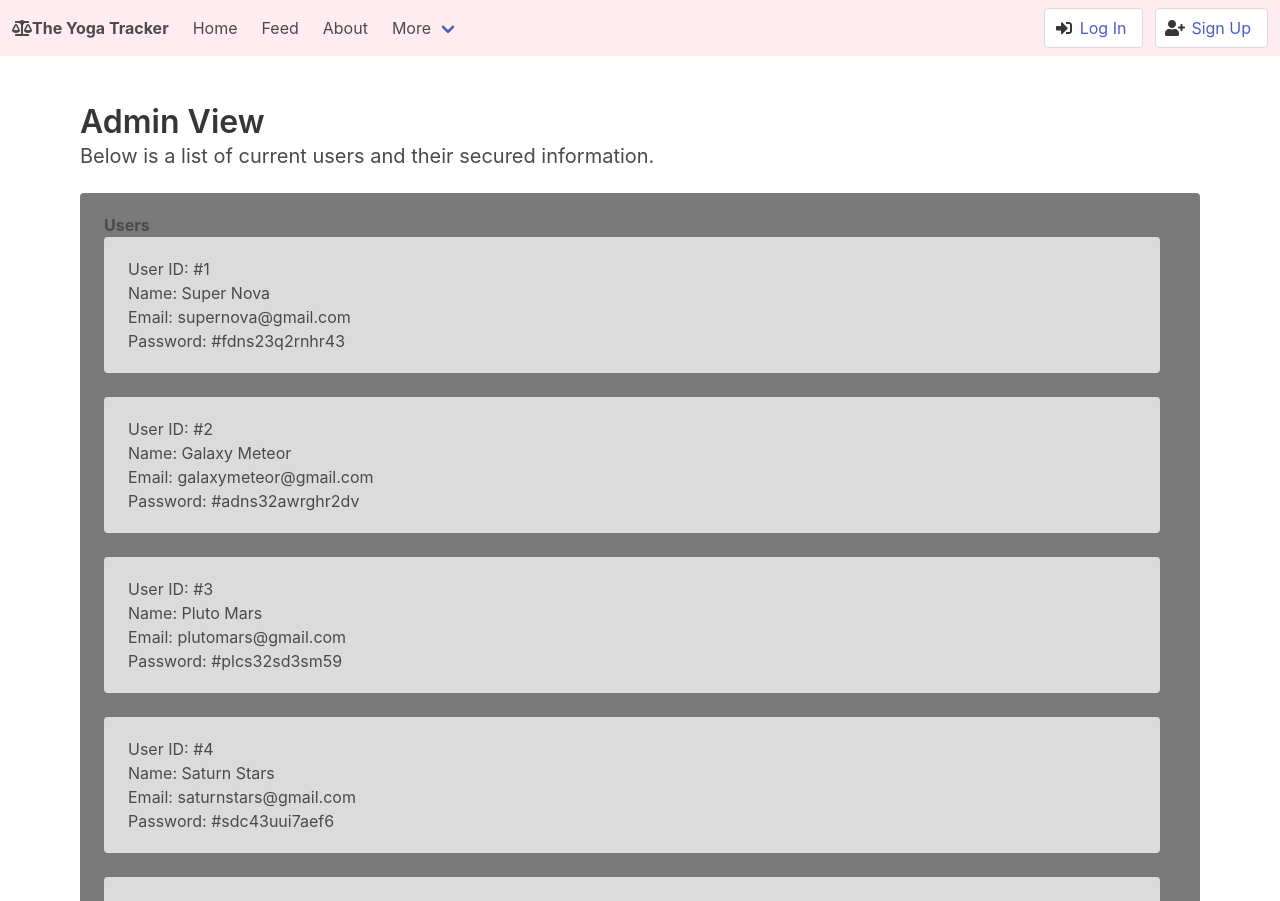
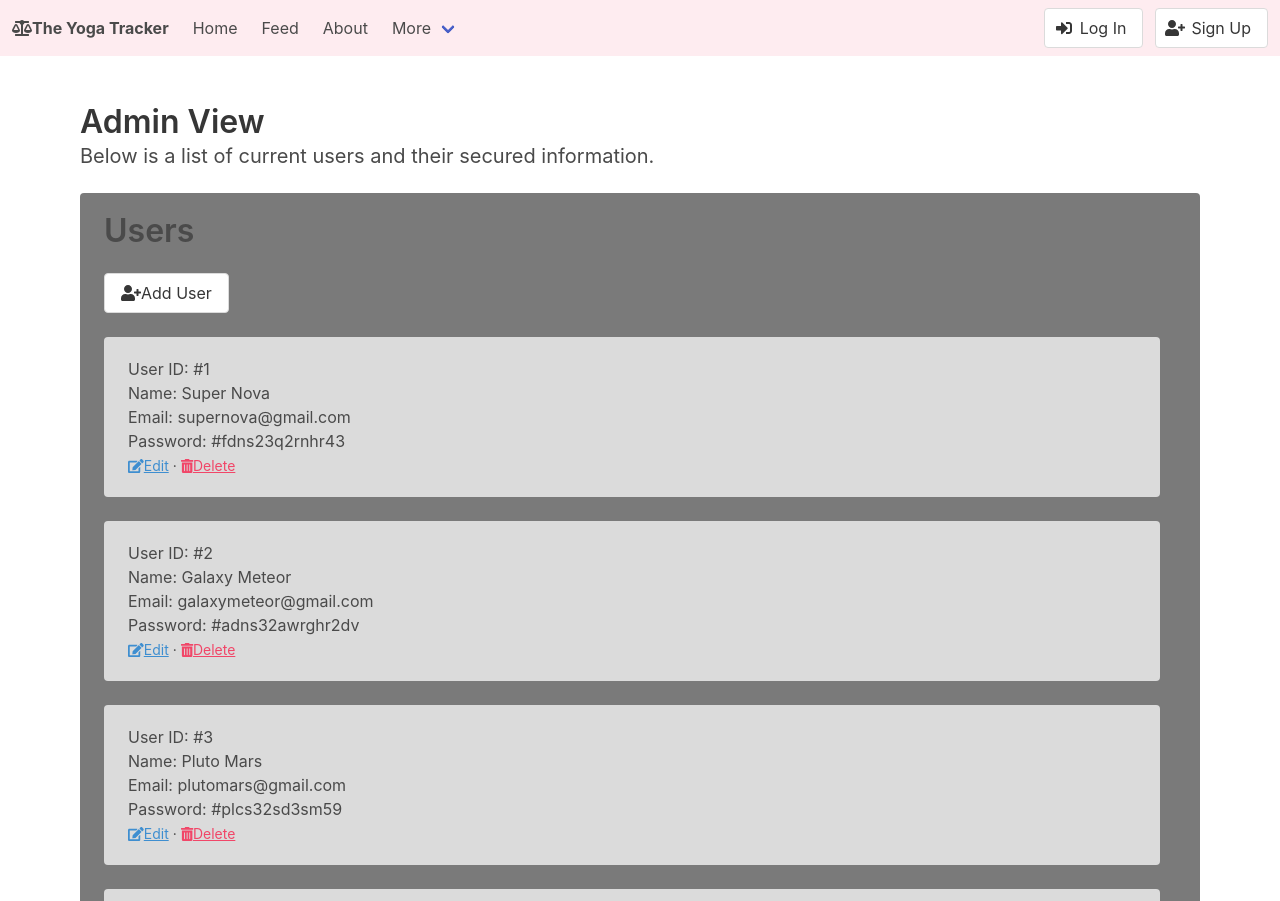
Before and after one commit to velem1/ExerciseAppFall2020, a Vue app in the folder client/: page /#/admin in a window 1280 px wide. Shown: the top 901 px of the page. Built offline with nearby package versions, Linux system fonts and the light colour scheme.

Commit message:
front end and client side update
admin components and view completed

```diff
--- a/client/src/components/layout/Header.vue
+++ b/client/src/components/layout/Header.vue
@@ -25,16 +25,16 @@
             More
           </a>
           <div class="navbar-dropdown is-boxed">
-            <a class="navbar-item">
-              <router-link to="/contact">Contact Creator</router-link>
-            </a>
+            <router-link to="/contact" >
+              <a class="navbar-item">Contact Creator</a>
+            </router-link>
             <a class="navbar-item">
               Feedback
             </a>
             <hr class="navbar-divider" />
-            <a class="navbar-item">
-              <router-link to="/admin">Admin</router-link>
-            </a>
+            <router-link to="/admin" >
+              <a class="navbar-item">Admin</a>
+            </router-link>
           </div>
         </div>
       </div>
@@ -43,24 +43,28 @@
         <div class="navbar-item">
           <div class="field is-grouped">
             <p class="control">
+              <router-link to="/login">
               <a class="bd-tw-button button" target="_blank">
                 <span class="icon">
                   <i class="fas fa-sign-in-alt"></i>
                 </span>
                 <span>
-                  <router-link to="/login">Log In</router-link>
+                  Log In
                 </span>
               </a>
+              </router-link>
             </p>
             <p class="control">
+              <router-link to="/signup">
               <a class="bd-tw-button button" target="_blank">
                 <span class="icon">
                   <i class="fas fa-user-plus"></i>
                 </span>
                 <span>
-                  <router-link to="/signup">Sign Up</router-link>
+                  Sign Up
                 </span>
               </a>
+              </router-link>
             </p>
           </div>
         </div>
--- a/client/src/views/Admin.vue
+++ b/client/src/views/Admin.vue
@@ -7,7 +7,12 @@
           Below is a list of current users and their secured information.
         </h2>
         <div class="notification has-background-grey">
-          <h1><strong>Users</strong></h1>
+          <h1 class="title"><strong>Users</strong></h1>
+
+          <div class="title">
+          <button class="button"><i class="fas fa-user-plus"></i>Add User</button>
+          </div>
+
           <div class="notification has-background-grey-lighter">
             <p>
               User ID: #1 <br />
@@ -15,6 +20,8 @@
               Email: supernova@gmail.com <br />
               Password: #fdns23q2rnhr43
             </p>
+
+            <small><a class="has-text-info"><i class="fas fa-edit"></i>Edit</a> · <a class="has-text-danger"><i class="fas fa-trash-alt"></i>Delete</a> </small>
           </div>
           <div class="notification has-background-grey-lighter">
             <p>
@@ -23,6 +30,7 @@
               Email: galaxymeteor@gmail.com <br />
               Password: #adns32awrghr2dv
             </p>
+            <small><a class="has-text-info"><i class="fas fa-edit"></i>Edit</a> · <a class="has-text-danger"><i class="fas fa-trash-alt"></i>Delete</a> </small>
           </div>
           <div class="notification has-background-grey-lighter">
             <p>
@@ -31,6 +39,7 @@
               Email: plutomars@gmail.com <br />
               Password: #plcs32sd3sm59
             </p>
+            <small><a class="has-text-info"><i class="fas fa-edit"></i>Edit</a> · <a class="has-text-danger"><i class="fas fa-trash-alt"></i>Delete</a> </small>
           </div>
           <div class="notification has-background-grey-lighter">
             <p>
@@ -39,6 +48,7 @@
               Email: saturnstars@gmail.com <br />
               Password: #sdc43uui7aef6
             </p>
+            <small><a class="has-text-info"><i class="fas fa-edit"></i>Edit</a> · <a class="has-text-danger"><i class="fas fa-trash-alt"></i>Delete</a> </small>
           </div>
           <div class="notification has-background-grey-lighter">
             <p>
@@ -47,6 +57,7 @@
               Email: oceanmercury@gmail.com <br />
               Password: #vbe3se56vsb431vse
             </p>
+            <small><a class="has-text-info"><i class="fas fa-edit"></i>Edit</a> · <a class="has-text-danger"><i class="fas fa-trash-alt"></i>Delete</a> </small>
           </div>
         </div>
       </div>
```
